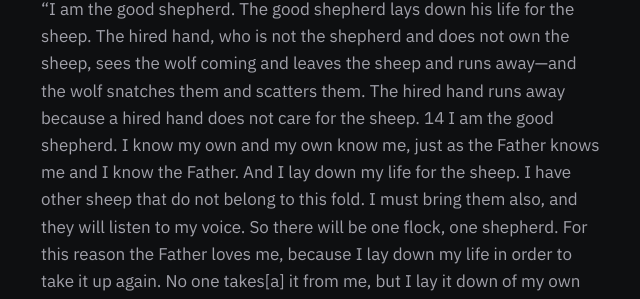
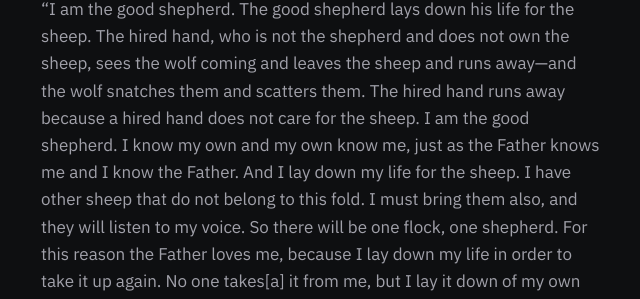
Before and after one commit to bmgrachek/bmgrachek.github.io, a Jekyll site: the page built from index.md, in a window 1280 px wide. Shown: the part 390-689 px from the top of the page, without its empty margins (319-959 px from the left). Built offline with Jekyll 4.4.1, drawn with Linux system fonts in a browser that asks for light colours; some of the changed text lies outside the part shown.

Commit message:
Duplicate quote in index.md
Replaced a quote in the index.md file with a duplicate version.

```diff
--- a/index.md
+++ b/index.md
@@ -5,5 +5,5 @@ title: Blake Grachek
 <div class="name">Blake Grachek</div>
 <h1>Thanks for creepin'... You found a super rare domain. I'll get to it someday.</h1>
 <p>Employers and recruiters, connect with me on <a href="https://www.linkedin.com/in/blakegrachek/" target="_blank" rel="noopener">LinkedIn</a>.</p>
-<p>“I am the good shepherd. The good shepherd lays down his life for the sheep. The hired hand, who is not the shepherd and does not own the sheep, sees the wolf coming and leaves the sheep and runs away—and the wolf snatches them and scatters them. The hired hand runs away because a hired hand does not care for the sheep. 14 I am the good shepherd. I know my own and my own know me, just as the Father knows me and I know the Father. And I lay down my life for the sheep. I have other sheep that do not belong to this fold. I must bring them also, and they will listen to my voice. So there will be one flock, one shepherd. For this reason the Father loves me, because I lay down my life in order to take it up again. No one takes[a] it from me, but I lay it down of my own accord. I have power to lay it down, and I have power to take it up again. I have received this command from my Father.” - John 10:11-18
+<p>“I am the good shepherd. The good shepherd lays down his life for the sheep. The hired hand, who is not the shepherd and does not own the sheep, sees the wolf coming and leaves the sheep and runs away—and the wolf snatches them and scatters them. The hired hand runs away because a hired hand does not care for the sheep. I am the good shepherd. I know my own and my own know me, just as the Father knows me and I know the Father. And I lay down my life for the sheep. I have other sheep that do not belong to this fold. I must bring them also, and they will listen to my voice. So there will be one flock, one shepherd. For this reason the Father loves me, because I lay down my life in order to take it up again. No one takes[a] it from me, but I lay it down of my own accord. I have power to lay it down, and I have power to take it up again. I have received this command from my Father.” - John 10:11-18
 </p>
```
